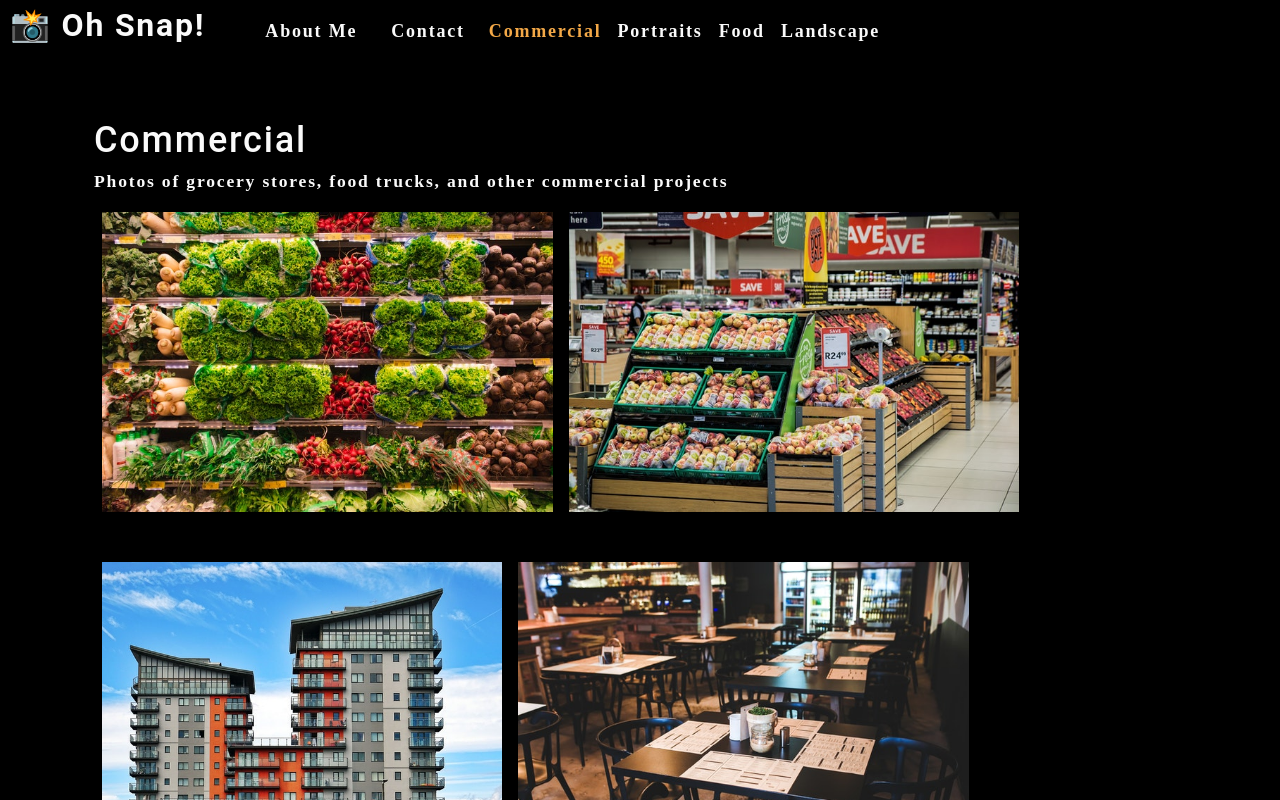
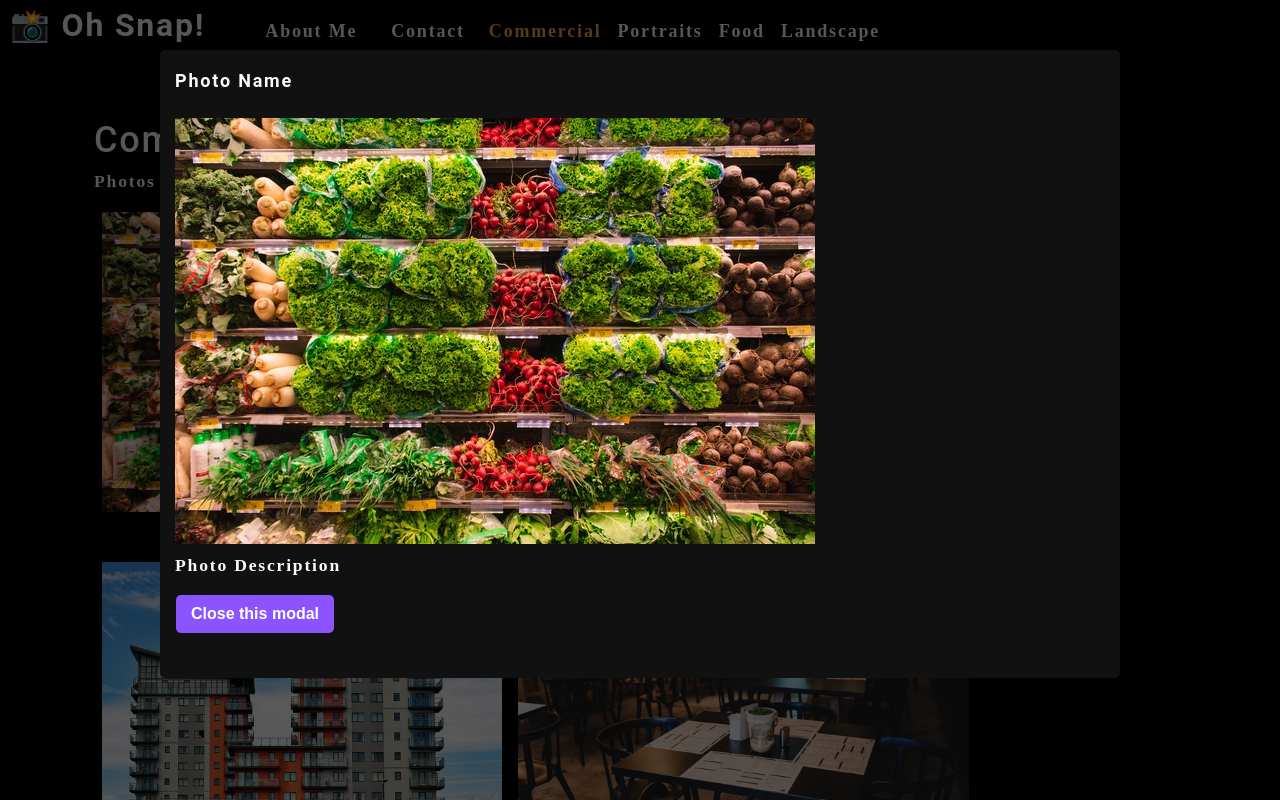
Before and after one commit to sdanyalk/photo-port, a React (Create React App) app: page / in a window 1280 px wide. Both pictures are taken after a click on the picture 327 px from the left and 361 px from the top of the page. Shown: the top 800 px of the page. Built offline with nearby package versions, Linux system fonts and the light colour scheme.

Commit message:
added modal

```diff
--- /dev/null
+++ b/src/components/Modal/index.js
@@ -0,0 +1,17 @@
+import React from 'react';
+
+const Modal = ({ onClose, currentPhoto }) => {
+    const { category, index } = currentPhoto;
+
+    return (
+        <div className="modalBackdrop">
+            <div className="modalContainer">
+                <h3 className="modalTitle">Photo Name</h3>
+                <img alt="current category" src={require(`../../assets/small/${category}/${index}.jpg`)} />
+                <p>Photo Description</p>
+                <button type="button" onClick={onClose}>Close this modal</button>
+            </div>
+        </div>);
+};
+
+export default Modal;
--- a/src/components/PhotoList/index.js
+++ b/src/components/PhotoList/index.js
@@ -1,4 +1,5 @@
-import React from 'react';
+import React, { useState } from 'react';
+import Modal from '../Modal';
 
 const PhotoList = ({ category }) => {
     const photos = [
@@ -99,16 +100,29 @@ const PhotoList = ({ category }) => {
         },
     ];
 
+    const [currentPhoto, setCurrentPhoto] = useState();
+    const [isModalOpen, setIsModalOpen] = useState(false);
+
     const currentPhotos = photos.filter((photo) => (photo.category === category));
+
+    const toggleModal = (image, i) => {
+        setCurrentPhoto({ ...image, index: i });
+        setIsModalOpen(!isModalOpen);
+    };
 
     return (
         <div className='flex-row'>
+            {
+                isModalOpen &&
+                <Modal currentPhoto={currentPhoto} onClose={toggleModal}></Modal>
+            }
             {
                 currentPhotos.map((image, i) => (
                     <img
                         src={require(`../../assets/small/${category}/${i}.jpg`)}
                         alt={image.name}
                         className='img-thumbnail mx-1'
+                        onClick={() => toggleModal(image, i)}
                         key={image.name}
                     />
                 ))
```
